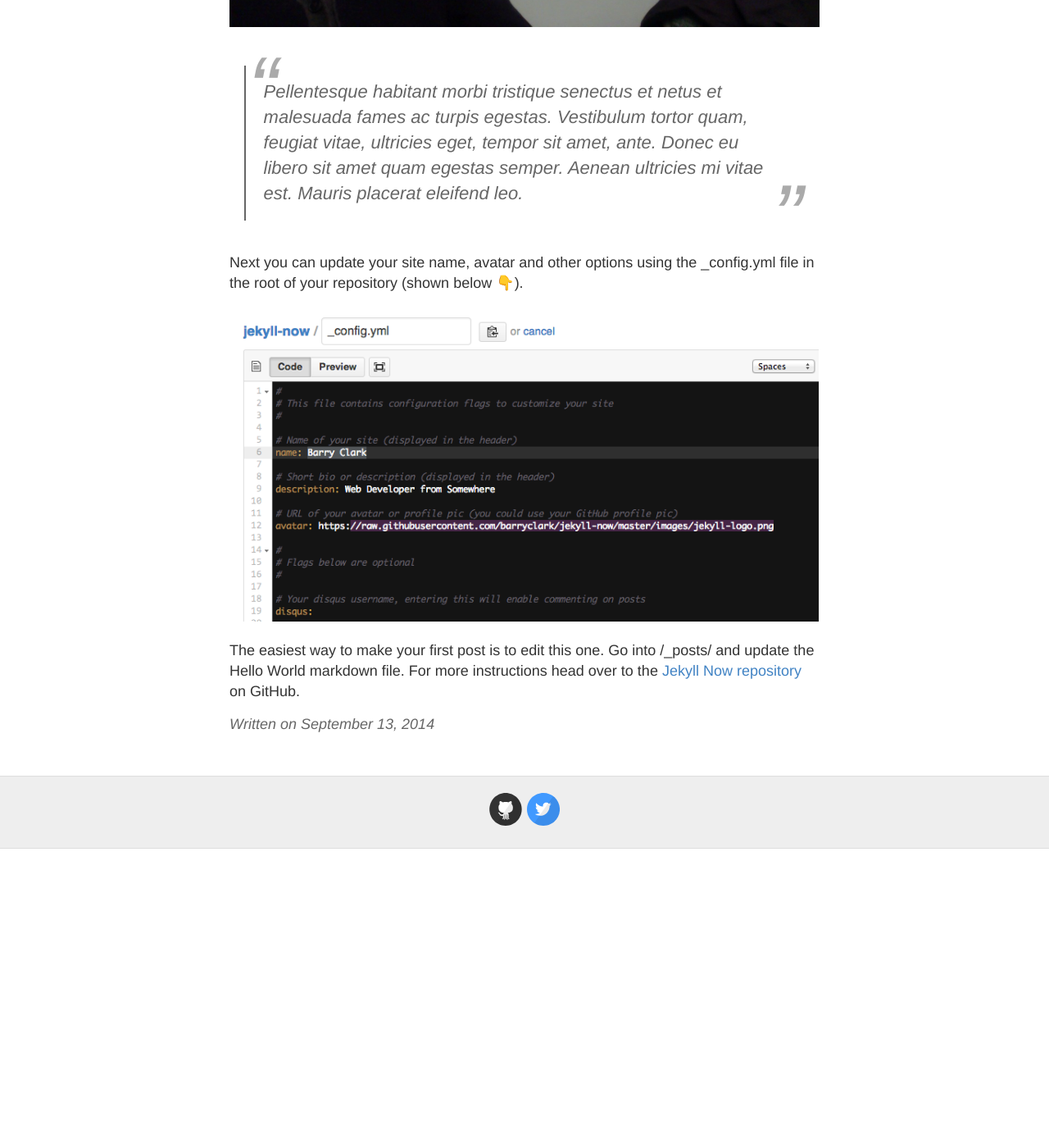
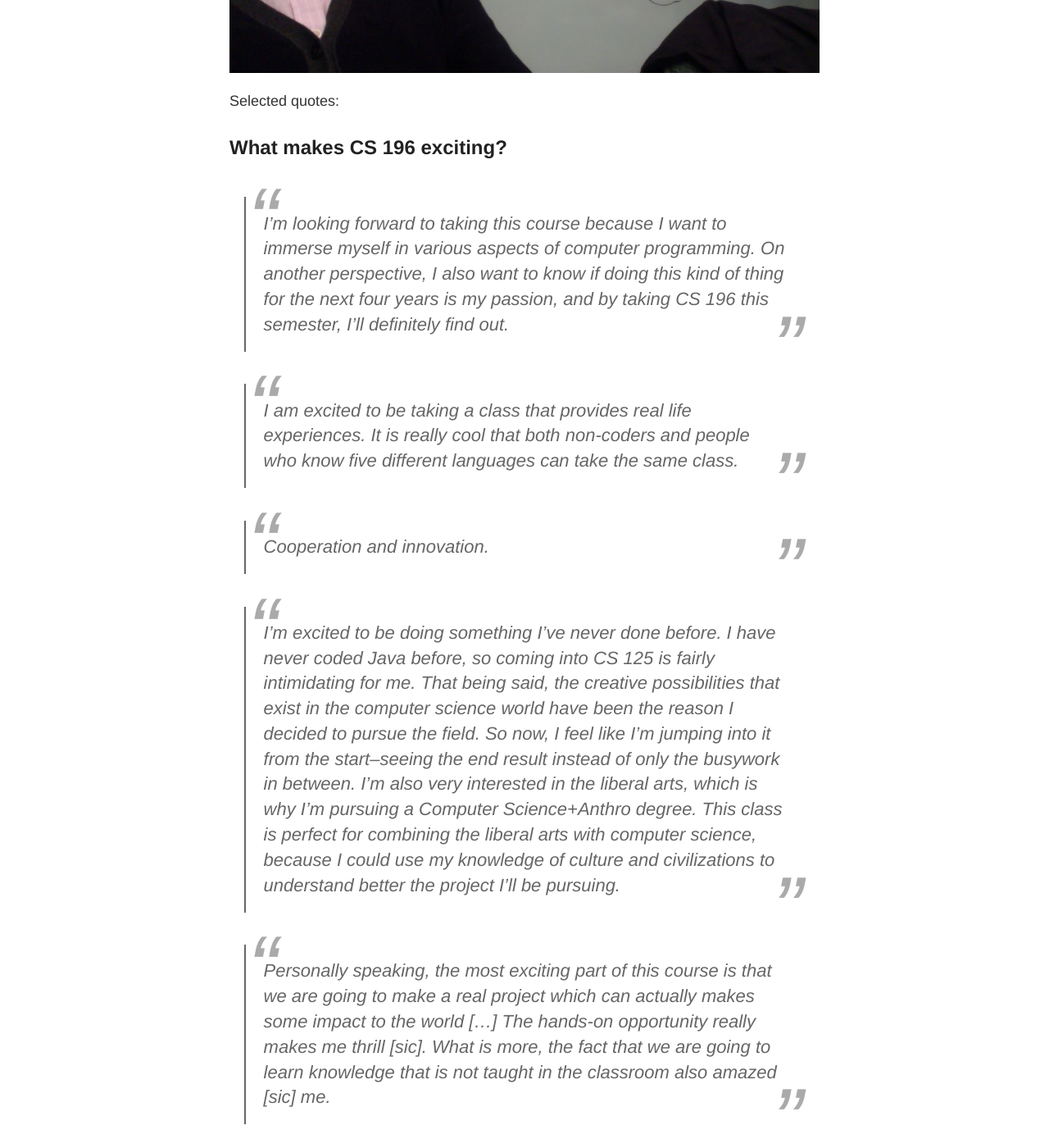
Before and after one commit to andrewyang96/OldWebsite, a Jekyll site: the page built from _posts/2014-9-13-Hello-World.md, in a window 1280 px wide and 1400 px high, scrolled down 1286 px. Shown: the whole window at 82% size. Built offline with Jekyll 4.4.1, drawn with Linux system fonts in a browser that asks for light colours; emoji names are drawn with the system emoji font; before the commit the page ends 2321 px from its top, so only the background shows below that; some of the changed text lies outside the part shown.

Commit message:
Updated 2014-9-13-Hello-World.md

```diff
--- a/_posts/2014-9-13-Hello-World.md
+++ b/_posts/2014-9-13-Hello-World.md
@@ -34,12 +34,43 @@ blockquote:after {
 Reporting from the first CS 196 hackathon, this is Andrew Yang. Everyone is busy working on their projects and building great things.
 
 ![](/images/hackathon1.jpg)
+
+*Working hard.*
+
 ![](/images/hackathon2.jpg)
 
-> Pellentesque habitant morbi tristique senectus et netus et malesuada fames ac turpis egestas. Vestibulum tortor quam, feugiat vitae, ultricies eget, tempor sit amet, ante. Donec eu libero sit amet quam egestas semper. Aenean ultricies mi vitae est. Mauris placerat eleifend leo.
+Selected quotes:
 
-Next you can update your site name, avatar and other options using the _config.yml file in the root of your repository (shown below :point_down:).
+## What makes CS 196 exciting?
 
-![_config.yml]({{ site.baseurl }}/images/config.png)
+> I'm looking forward to taking this course because I want to immerse myself in various aspects of computer programming. On another perspective, I also want to know if doing this kind of thing for the next four years is my passion, and by taking CS 196 this semester, I'll definitely find out.
 
-The easiest way to make your first post is to edit this one. Go into /_posts/ and update the Hello World markdown file. For more instructions head over to the [Jekyll Now repository](https://github.com/barryclark/jekyll-now) on GitHub.
+> I am excited to be taking a class that provides real life experiences. It is really cool that both non-coders and people who know five different languages can take the same class.
+
+> Cooperation and innovation.
+
+> I'm excited to be doing something I've never done before. I have never coded Java before, so coming into CS 125 is fairly intimidating for me. That being said, the creative possibilities that exist in the computer science world have been the reason I decided to pursue the field. So now, I feel like I'm jumping into it from the start--seeing the end result instead of only the busywork in between. I'm also very interested in the liberal arts, which is why I'm pursuing a Computer Science+Anthro degree. This class is perfect for combining the liberal arts with computer science, because I could use my knowledge of culture and civilizations to understand better the project I'll be pursuing.
+
+> Personally speaking, the most exciting part of this course is that we are going to make a real project which can actually makes some impact to the world […] The hands-on opportunity really makes me thrill [sic]. What is more, the fact that we are going to learn knowledge that is not taught in the classroom also amazed [sic] me.
+
+> I can apply the stuff I learn in class to real-world stuff such as apps and websites. This is especially valuable freshman year, and I think this is what differentiates UIUC from other universities.
+
+> The most awesome thing about this course is that we, the students, are able to anything we want. Instead of following a syllabus set by a professor, we are able to figure out what to do as we move along the course. In addition, if the project does take off, we can turn the project into a product, and I believe doing so will be extremely beneficial to my future career.
+
+> The experience of creating an idea, tweaking it based on the suggestions of peers, then implementing and building off of that idea is a string of events that will be very common after graduation in the workplace. Being able to experience that now will certainly be helpful in the future.
+
+> CS is all about being wizards in the sense that you're able to magically create programs out of some simple instructions. I love that this course allows us to jump right into creating projects.
+
+> With the wonderful community at UIUC and CS196, I hope that I'll be able to create something out of virtually nothing that can do some kind of good.
+
+> I am excited to have a fully functional and potentially marketable product at the end of the semester. Game development in particular has always been a goal of mine; to see my name scroll on a list of credits for a big game and know I was a big part of making it would be awesome. This project will give me tons of hands on experience coding and a good insight on the process of working in teams to develop software that I couldn't easily get anywhere else.
+
+> I signed up for CS 196 because I see programming and coding as a form of expression. I managed to get really pumped for this course because I was interested in owning my education and meeting other people who were equally excited about Computer Science. My TA, Thomas makes it really easy to see complex projects come to life. After I joined, I realized that a good handful of people in cs196 lived in my residence hall, and three of them were on my floor. The rigorous coursework and help form peers is what makes this class so great.
+
+> It's about working to create something, not just learn. When I exit the class, I will have created something usable, and maybe even useful. That's what makes 196 exciting.
+
+> What really makes this course exciting is the potential knowledge we may be able to gain out of it. I've never seen a staff of teachers this excited about a course, and it really makes me want to put in the effort. Because of how excited the staff is, it's made me want to focus and give my all on this project because it seems like it could be life changing, and I've never been able to say that about a course before.
+
+> I feel this class is unique in that very early on in their time in college, students are given the space and resources to try and create things that they think are worth while. It is a course that is student driven and gives like minded people an introduction to each other. It also gives an introduction to software engineering, giving students the ability to work of APIs and SDKs a skill that may be daunting at the beginning but is required for any sort of software development.
+
+> The most exciting aspect of the course is its open ended nature, and the fact that it is more about applying our skills than simply learning from a professor. I feel like this course will give us the chance to test our limits, and see the true magnitude of what we can create.
```
